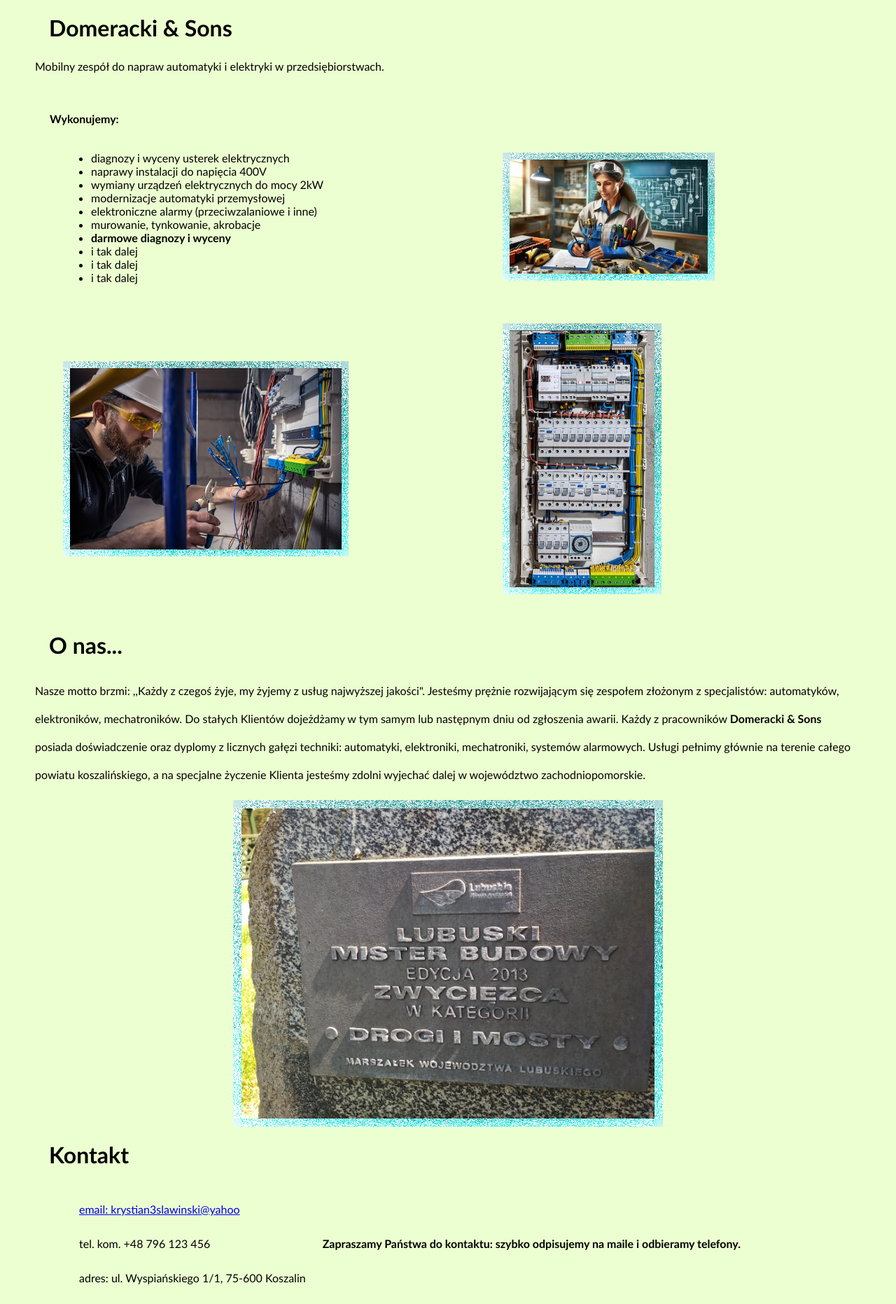
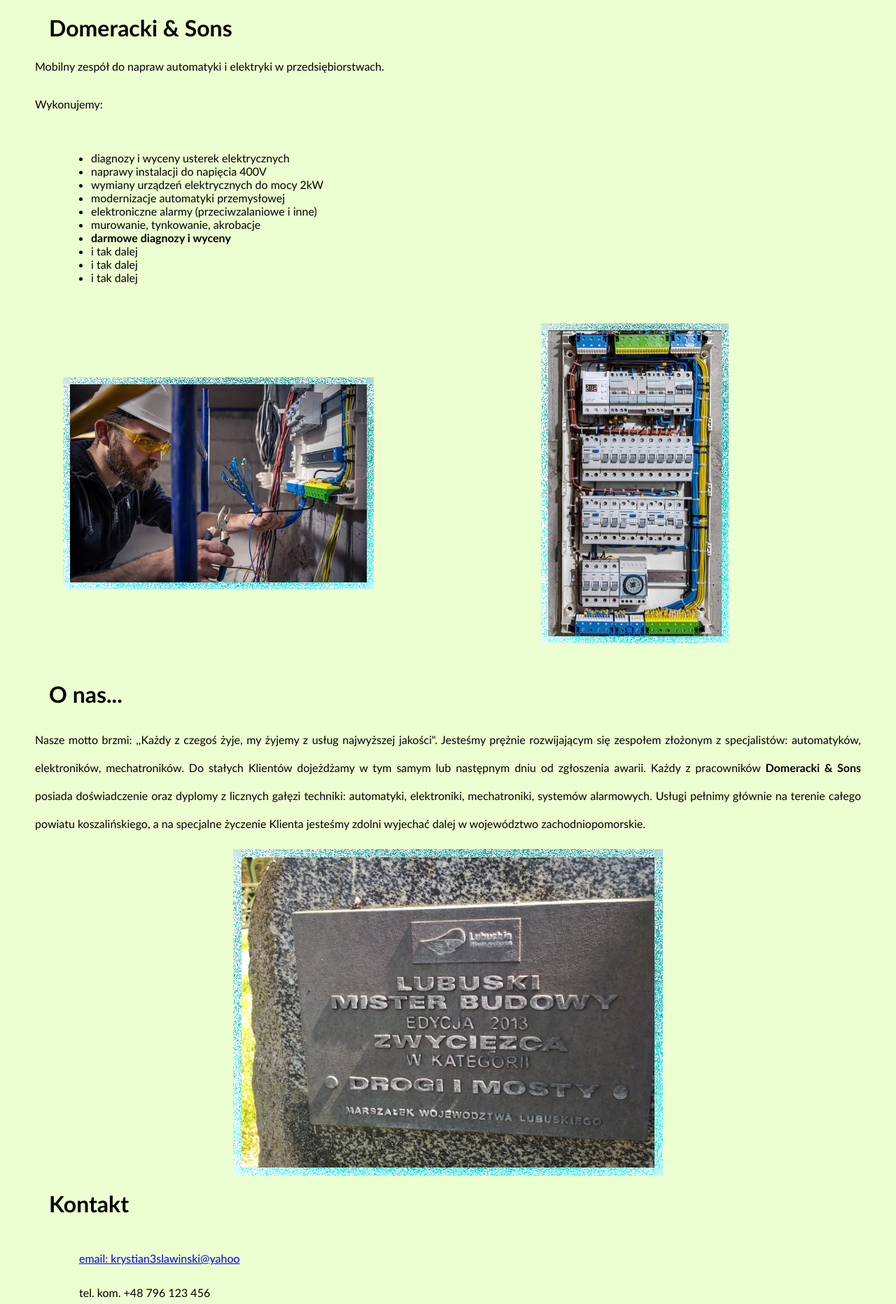
Before and after one commit to qvx3/qvx3.github.io, a PHP site: page / in a window 1280 px wide. Shown: the part 75-1938 px from the top of the page at 70% size. Run offline with PHP 8.4, Linux system fonts and the light colour scheme.

Commit message:
textsizesfixed

```diff
--- a/index.html
+++ b/index.html
@@ -26,9 +26,11 @@
 
   <br>
 
+  Wykonujemy:
+
   <table class="mainpage-pictures">
   <tr>
-    <th>Wykonujemy:</th>
+    <th> </th>
     <th> </th>
   </tr>
   <tr>
@@ -47,7 +49,7 @@
 		</ul>
 	</td>
     <td>
-		<img class="img-border" src="img/electrician2b.jpg" width=60% height=60%/>
+
 	</td>
   </tr>
   <tr>
@@ -55,7 +57,7 @@
 		<img class="img-border" src="img/electrician1.jpg" width=66% height=66%/>
 	</td>
 	<td>
-		<img class="img-border" src="img/szafa1.jpg" width=44% height=44%/>
+		<img class="img-border" src="img/szafa1.jpg" width=66% height=66%/>
 	</td>
   </tr>
 
@@ -84,12 +86,13 @@ Nasze motto brzmi: ,,Każdy z czegoś żyje, my żyjemy z usług najwyższej jak
 	</td>
 
 	<td>
-	<b>Zapraszamy Państwa do kontaktu: szybko odpisujemy na maile i odbieramy telefony.</b>
+
 	</td>
 </tr>
 
 </table>
 
+<b>Zapraszamy Państwa do kontaktu: szybko odpisujemy na maile i odbieramy telefony.</b> Poniżej znajduje się mapka wskazująca naszą siedzibę.
 
 <img src="img/temp_map.jpg" class="centered-picture" width=75% height=75%/>
 
--- a/style.css
+++ b/style.css
@@ -66,6 +66,7 @@ table {
 }
 
 .tall-lines {
+	text-align: justify;
 	line-height: 2.5;
 	font-size: 16px;
 	font-family: Trebuchet MS, sans-serif;
```
